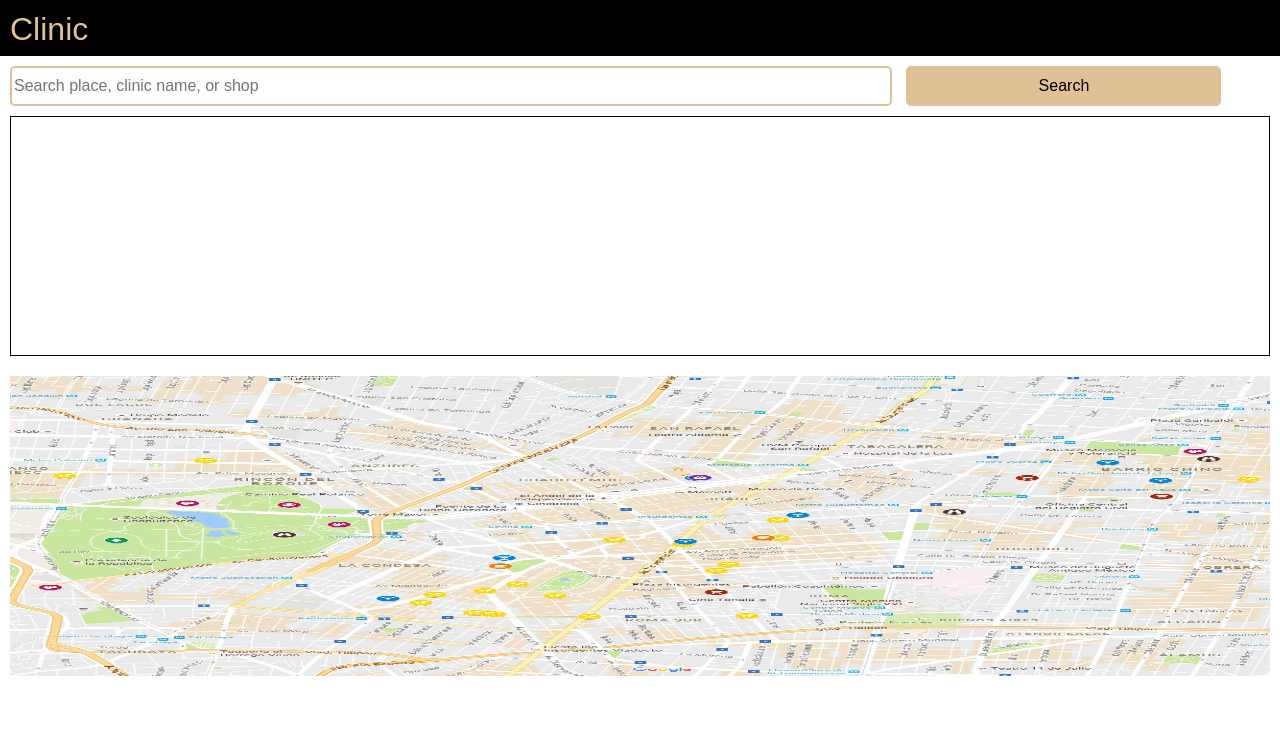
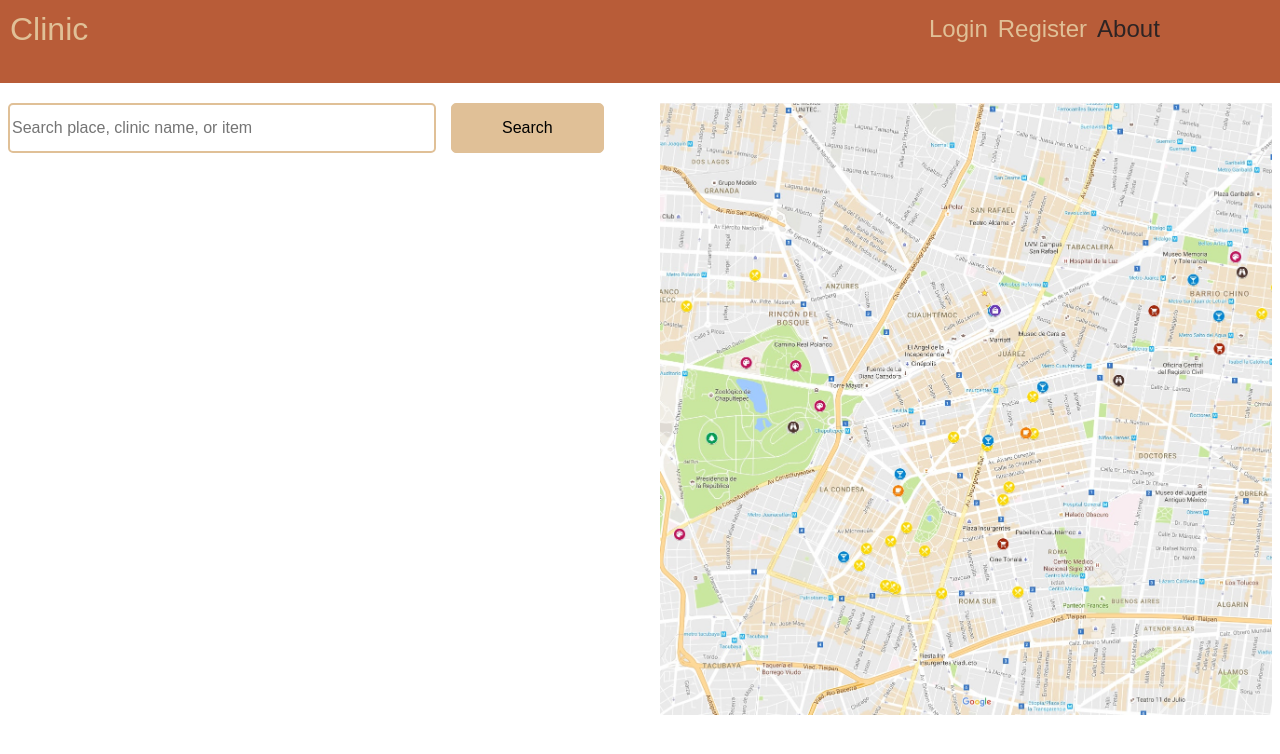
Before and after one commit to Clinic-Directory-2021/web_based_clinic_directory, a Django app: page / in a window 1280 px wide. Shown: the top 754 px of the page. Run offline with Django 3.2, Linux system fonts and the light colour scheme.

Commit message:
Responsive in all devices initial design

```diff
--- a/main_app/static/css/base.css
+++ b/main_app/static/css/base.css
@@ -1,11 +1,12 @@
 *{
     margin: 0;
     font-family: Arial, Helvetica, sans-serif;
+    overflow-x: hidden;
 }
 .header{
     background-color:#B85C38;
     width: 100%;
-    height: 7vh;
+    height: 10%;
     padding: 10px;
     display: flex;
 }
@@ -13,47 +14,13 @@
     color: #E0C097;
 }
 
-.button:active{
+button:active{
     opacity: 0.7;
 }
 @media (min-width:320px)  { /* smartphones, iPhone, portrait 480x320 phones */
     .header{
         background-color:#B85C38;
     }
-    .search-bar{
-        width: 70%;
-        height: 5vh;
-        border-radius: 5px;
-        border:2px solid #E0C097;
-        margin-right: 5px;
-    }
-    .search-button{
-        background-color: #E0C097;
-        border-radius: 5px;
-        border:1px solid #E0C097;
-        margin-left: 5px;
-        width: 25%;
-        height: 5vh;
-    }
-        .result{
-        padding: 10px;
-    }
-    .preview{
-        margin: auto;
-        width: 100%;
-        height: 30vh;
-        border:1px solid black;
-        margin-top:10px;
-    }
-    .map{
-        width: 100%;
-        height: 40vh;
-        padding: 10px;
-    }
-     .map img{
-         width: 100%;
-         height: 100%;
-     }
      .header .logo{
         width: 90%;
         height: 100%;
@@ -76,7 +43,7 @@
           top: 0%;
           right: 0%;
           width: 100%;
-          height: 40vh;
+          height: 100vh;
           opacity: 0.9;
           background-color: black;
       }
@@ -111,35 +78,69 @@
         height: 5px;
         background-color: #E0C097;
       }
-      ul{
+      .menu-list ul{
           list-style-type: none;
       }
-      ul a{
+      .menu-list ul a{
           text-decoration: none;
+          color: #E0C097;
       }
-      ul a li h3{
+      .menu-list ul a li h3{
           padding: 10px;
           text-align: center;
           color: white;
       }
+      .middle{
+        display: none;
+    }
 }
 @media (min-width:481px)  { /* portrait e-readers (Nook/Kindle), smaller tablets @ 600 or @ 640 wide. */
-    .header{
-        background-color:black;
+
+}
+@media (min-width:641px)  { /* portrait tablets, portrait iPad, landscape e-readers, landscape 800x480 or 854x480 phones */
+
+
+}
+@media (min-width:961px)  { /* tablet, landscape iPad, lo-res laptops ands desktops */
+
+    .header .logo{
+        width: 70%;
+    }
+    .header .middle{
+        display: block;
+        width: 30%;
+        height: 100%;
+    }
+    .middle ul {
+        list-style-type: none;
+    }
+    .middle ul a{
+        text-decoration: none;
+        color: #E0C097;
+    }
+    .middle ul li{
+        float: left;
+        padding: 5px;
     }
     .header .menu{
         display: none;
     }
 }
-@media (min-width:641px)  { /* portrait tablets, portrait iPad, landscape e-readers, landscape 800x480 or 854x480 phones */
-
-}
-@media (min-width:961px)  { /* tablet, landscape iPad, lo-res laptops ands desktops */
-
-}
 @media (min-width:1025px) { /* big landscape tablets, laptops, and desktops */
 
 }
 @media (min-width:1281px) { /* hi-res laptops and desktops */
-
+    .header .logo{
+        width: 50%;
+    }
+    .header .middle{
+        display: block;
+        width: 50%;
+        height: 100%;
+    }
+    .header .middle ul{
+        position: absolute;
+        right: 0%;
+        padding: 10px;
+    }
 }
--- a/main_app/static/css/index.css
+++ b/main_app/static/css/index.css
@@ -8,7 +8,7 @@
     }
     .search-bar{
         width: 70%;
-        height: 5vh;
+        height: 50px;
         border-radius: 5px;
         border:2px solid #E0C097;
         margin-right: 5px;
@@ -19,7 +19,7 @@
         border:1px solid #E0C097;
         margin-left: 5px;
         width: 25%;
-        height: 5vh;
+        height: 50px;
     }
         .result{
         padding: 10px;
@@ -28,12 +28,11 @@
         margin: auto;
         width: 100%;
         height: 30vh;
-        border:1px solid black;
         margin-top:10px;
     }
     .map{
         width: 100%;
-        height: 40vh;
+        height: 100%;
         padding: 10px;
     }
      .map img{
@@ -51,7 +50,22 @@
 
 }
 @media (min-width:1025px) { /* big landscape tablets, laptops, and desktops */
+    /* Create two equal columns that floats next to each other */
+.column {
+    float: left;
+    width: 50%;
+    padding: 10px;
+  }
 
+  /* Clear floats after the columns */
+  .row:after {
+    content: "";
+    display: table;
+    clear: both;
+  }
+  .map{
+      height: 100%;
+  }
 }
 @media (min-width:1281px) { /* hi-res laptops and desktops */
 
--- a/main_app/templates/base.html
+++ b/main_app/templates/base.html
@@ -8,6 +8,7 @@
     <link href="https://cdn.jsdelivr.net/npm/bootstrap@5.0.2/dist/css/bootstrap.min.css" rel="stylesheet" integrity="sha384-EVSTQN3/azprG1Anm3QDgpJLIm9Nao0Yz1ztcQTwFspd3yD65VohhpuuCOmLASjC" crossorigin="anonymous">
 <script src="https://cdn.jsdelivr.net/npm/bootstrap@5.0.2/dist/js/bootstrap.bundle.min.js" integrity="sha384-MrcW6ZMFYlzcLA8Nl+NtUVF0sA7MsXsP1UyJoMp4YLEuNSfAP+JcXn/tWtIaxVXM" crossorigin="anonymous"></script>
 <link rel="stylesheet" href="{% static 'css/base.css' %}">
+<link rel="stylesheet" href="{% static 'css/index.css' %}">
 <script src="{% static 'js/index.js' %}" defer></script>
 <script src="https://ajax.googleapis.com/ajax/libs/jquery/3.5.1/jquery.min.js"></script>
     <title>Document</title>
@@ -17,12 +18,20 @@
         <div class='logo'>
             <h2>Clinic</h2>
         </div>
+        <div class="middle">
+            <ul>
+                <a href="#"><li><h4>Login</h4></li></a>
+                <a href="#" ><li><h4>Register</h4></li></a>
+                <a href="#" style = "color: #2D2424;"><li><h4>About</h4></li></a>
+            </ul>
+        </div>
         <div class="menu" onclick="show_menu()">
             <div class="line"></div>
             <div class="line"></div>
             <div class="line"></div>
         </div>
         </div>
+
     <div class="menu-list">
         <div class="menu-header">
             <div class="decoy"></div>
--- a/main_app/templates/index.html
+++ b/main_app/templates/index.html
@@ -1,17 +1,21 @@
 {% extends "base.html" %}
 {% block content %}
+<div class="row">
+    <div class="column">
         <div class='result'>
             <!-- Search bar-->
-<input type="text" class='search-bar' placeholder="Search place, clinic name, or shop"> <button class="search-button" onclick="hello()"> Search </button>
+            <input type="text" class='search-bar' placeholder="Search place, clinic name, or item"> <button class="search-button" onclick="hello()"> Search </button>
 
             <!--RESULT-->
             <div class='preview'>
 
             </div>
             </div>
-
+    </div>
+    <div class="column">
         <div class='map'>
             <img src="../static/images/map.jpg" alt="">
         </div>
-
+    </div>
+  </div>
 {% endblock content %}
```
Also changed, not shown: main_app/static/css/homepage.css (added), main_app/templates/homepage.html (added). Lines whose indentation alone changed are shown as unchanged.
